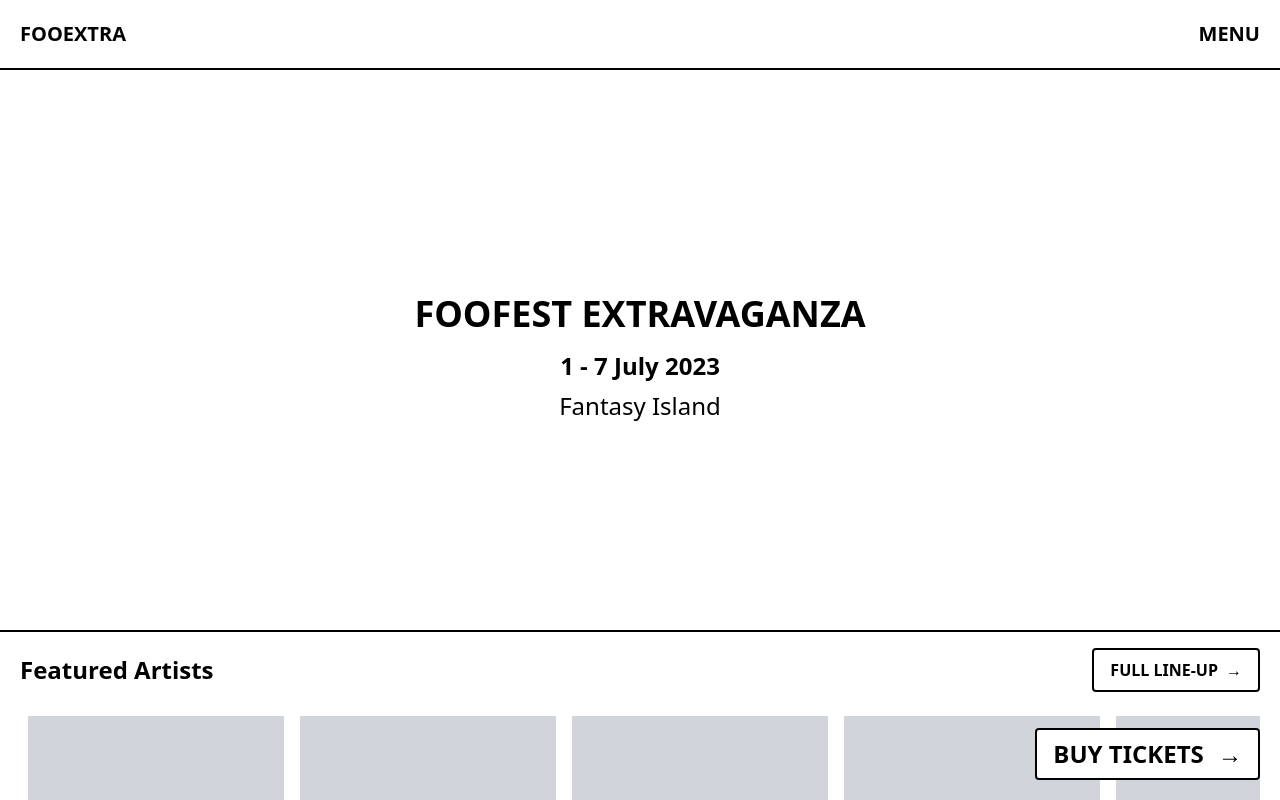
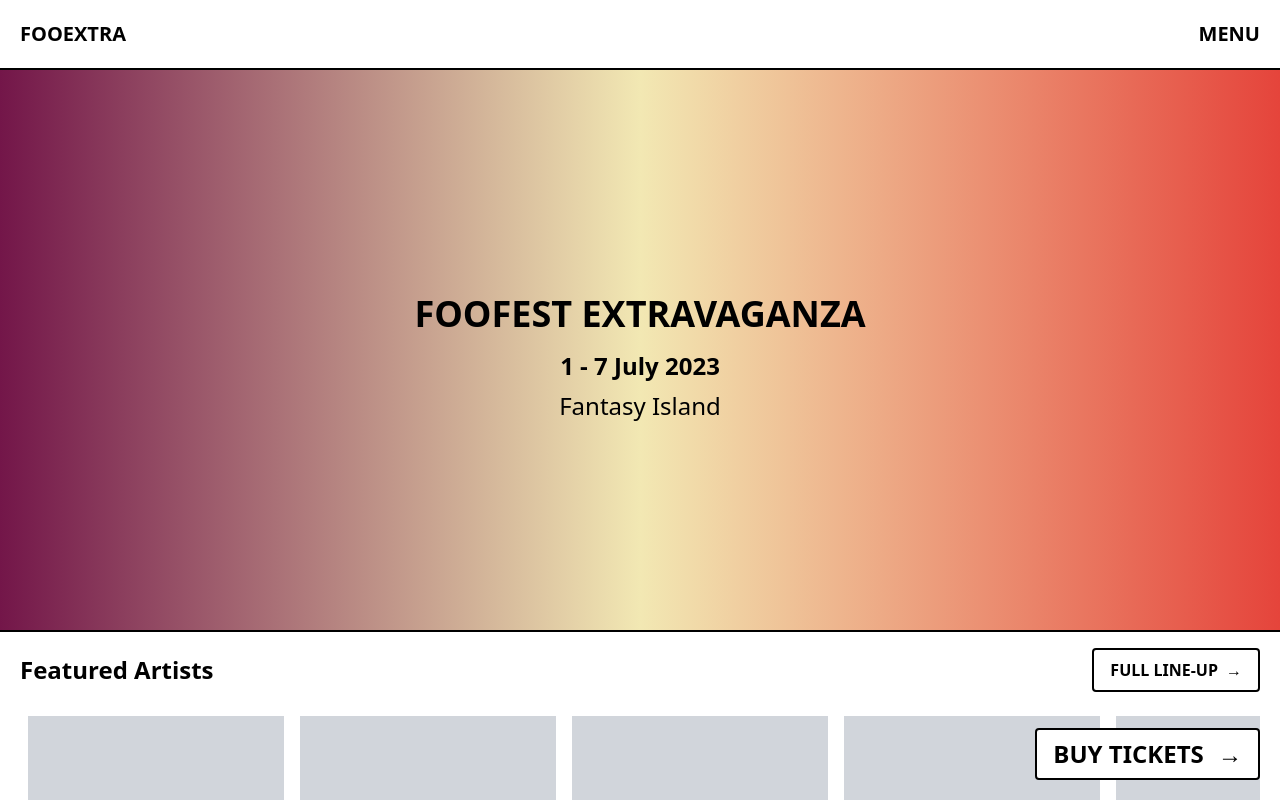
Before and after one commit to rossosofia/frontend_foofest_exam_sofia, a Next.js app: page / in a window 1280 px wide. Shown: the top 800 px of the page. Built offline with nearby package versions, Linux system fonts and the light colour scheme.

Commit message:
Added custom colors and gradient

```diff
--- a/src/components/Footer.jsx
+++ b/src/components/Footer.jsx
@@ -4,7 +4,7 @@ export default function Footer() {
   const year = new Date().getFullYear();
 
   return (
-    <footer className="w-full mt-5 text-black border-t-2 border-black">
+    <footer className="w-full mt-5  text-black border-t-2 border-black">
       <Container
         maxWidth="lg"
         className="py-10 grid grid-cols-1 md:grid-cols-2 lg:grid-cols-3 gap-5 "
--- a/src/pages/index.jsx
+++ b/src/pages/index.jsx
@@ -11,7 +11,10 @@ export default function Home() {
       >
         BUY TICKETS <span className="ml-2">→</span>
       </Anchor>
-      <section className=" mx-auto h-[70vh] flex flex-col justify-center items-center">
+      <section
+        className="mx-auto h-[70vh] flex flex-col justify-center items-center
+    bg-gradient-to-r from-custom-purple via-custom-beige to-custom-red"
+      >
         <h1 className="text-4xl font-bold text-center text-black-500 py-4">
           FOOFEST EXTRAVAGANZA
         </h1>
--- a/tailwind.config.js
+++ b/tailwind.config.js
@@ -1,18 +1,25 @@
 /** @type {import('tailwindcss').Config} */
 module.exports = {
   content: [
-    './src/pages/**/*.{js,ts,jsx,tsx,mdx}',
-    './src/components/**/*.{js,ts,jsx,tsx,mdx}',
-    './src/app/**/*.{js,ts,jsx,tsx,mdx}',
+    "./src/pages/**/*.{js,ts,jsx,tsx,mdx}",
+    "./src/components/**/*.{js,ts,jsx,tsx,mdx}",
+    "./src/app/**/*.{js,ts,jsx,tsx,mdx}",
   ],
   theme: {
     extend: {
+      colors: {
+        "custom-purple": "#731649",
+        "custom-green": "#055923",
+        "custom-beige": "#F2E8B3",
+        "custom-yellow": "#F2B705",
+        "custom-red": "#E5443B",
+      },
       backgroundImage: {
-        'gradient-radial': 'radial-gradient(var(--tw-gradient-stops))',
-        'gradient-conic':
-          'conic-gradient(from 180deg at 50% 50%, var(--tw-gradient-stops))',
+        "gradient-radial": "radial-gradient(var(--tw-gradient-stops))",
+        "gradient-conic":
+          "conic-gradient(from 180deg at 50% 50%, var(--tw-gradient-stops))",
       },
     },
   },
   plugins: [],
-}
+};
```
